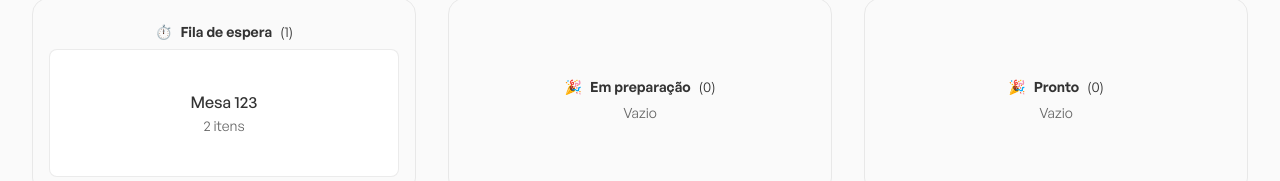
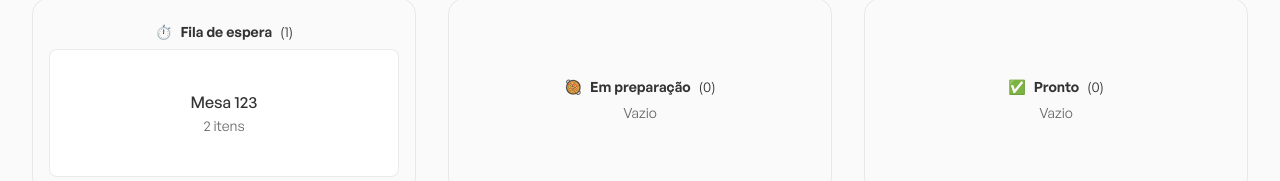
Before and after one commit to WGS-94/WaiterApp, a React (Vite) app in the folder web/: page / in a window 1280 px wide. Shown: the part 240-421 px from the top of the page. Built offline with nearby package versions, Linux system fonts and the light colour scheme.

Commit message:
:sparkles: Finished modal component for order

```diff
--- a/web/src/components/OrderModal/index.tsx
+++ b/web/src/components/OrderModal/index.tsx
@@ -1,3 +1,4 @@
+import { useEffect } from 'react';
 import { X, Clock, CookingPot, CheckSquare } from 'phosphor-react';
 import { Order } from '../../types/Order';
 import { formatCurrency } from '../../utils/formatCurrency';
@@ -11,6 +12,22 @@ interface OrderModalProps {
 }
 
 export function OrderModal({ visible, order, onRequestClose }: OrderModalProps) {
+
+  useEffect(() => {
+    function handleKeyDown(event: KeyboardEvent){
+      if(event.key === 'Escape') {
+        onRequestClose();
+
+        // console.log(event.key);
+      }
+    }
+    document.addEventListener('keydown', handleKeyDown);
+
+    return () => {
+      document.removeEventListener('keydown', handleKeyDown);
+    };
+
+  }, [onRequestClose]);
 
   if(!visible || !order){
     return null;
--- a/web/src/components/Orders/index.tsx
+++ b/web/src/components/Orders/index.tsx
@@ -40,12 +40,12 @@ export function Orders() {
         orders={orders}
       />
       <OrdersBoard
-        icon="🎉"
+        icon="🥘"
         title="Em preparação"
         orders={[]}
       />
       <OrdersBoard
-        icon="🎉"
+        icon="✅"
         title="Pronto"
         orders={[]}
       />
```
